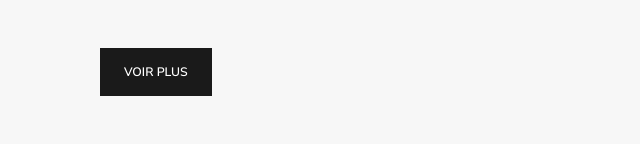
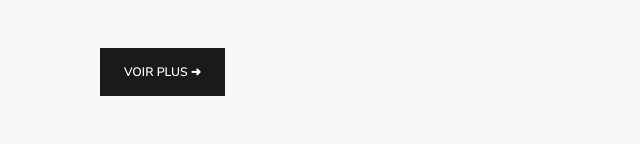
Before and after one commit to ouaadou/ArtisanDuPain, a plain HTML site: page index.html in a window 1280 px wide. Shown: the part 1838-2000 px from the top of the page, 0-640 px from the left. Drawn offline with nearby package versions, Linux system fonts and the light colour scheme.

Commit message:
Update index.html

```diff
--- a/index.html
+++ b/index.html
@@ -122,7 +122,7 @@
                 </div>
             </div>
           </div>
-            <div class="col-12"><button class="btn text-center btn-primary">voir plus </button>
+            <div class="col-12"><button class="btn text-center btn-primary">voir plus ➜</button>
           </div>
 
         </div>
```
